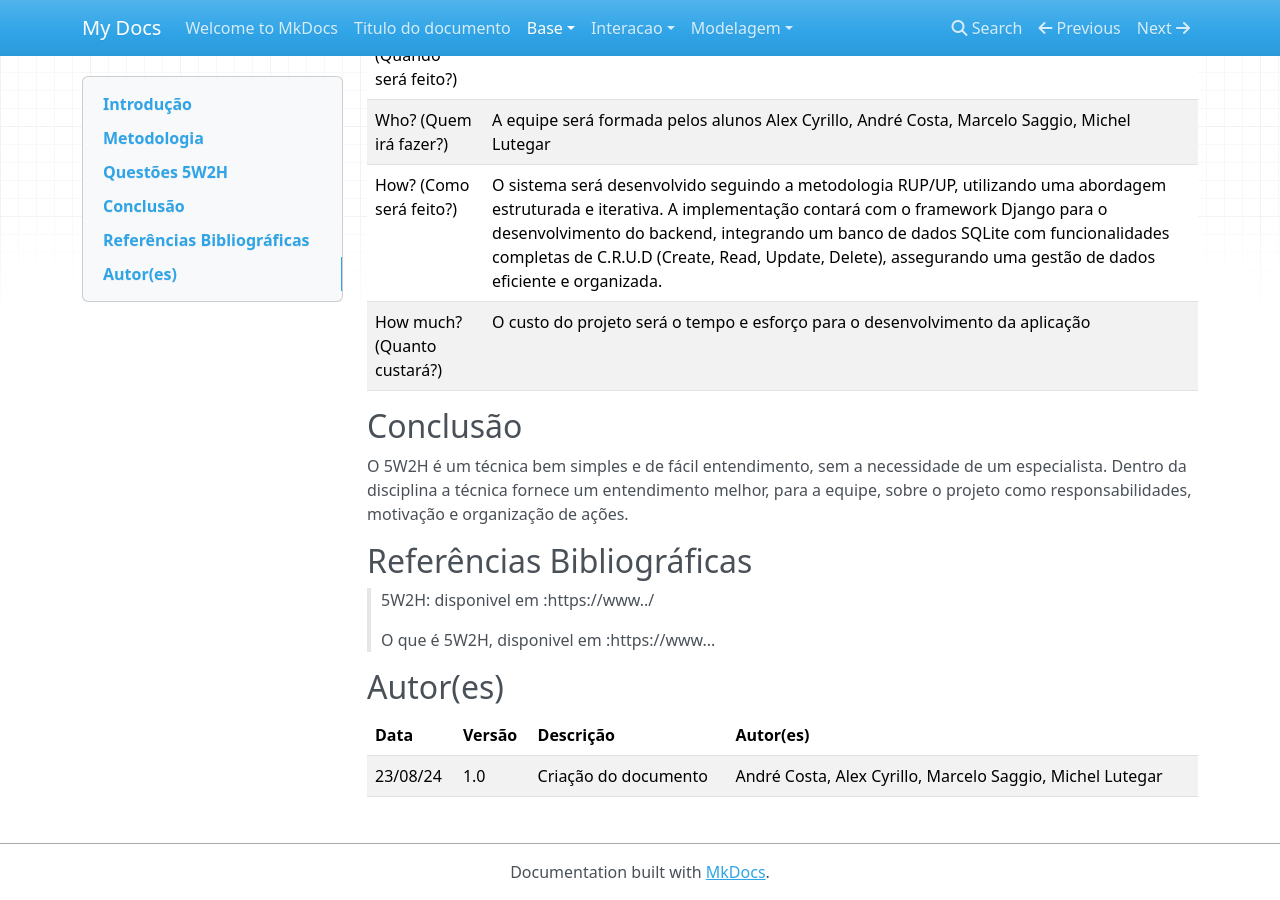
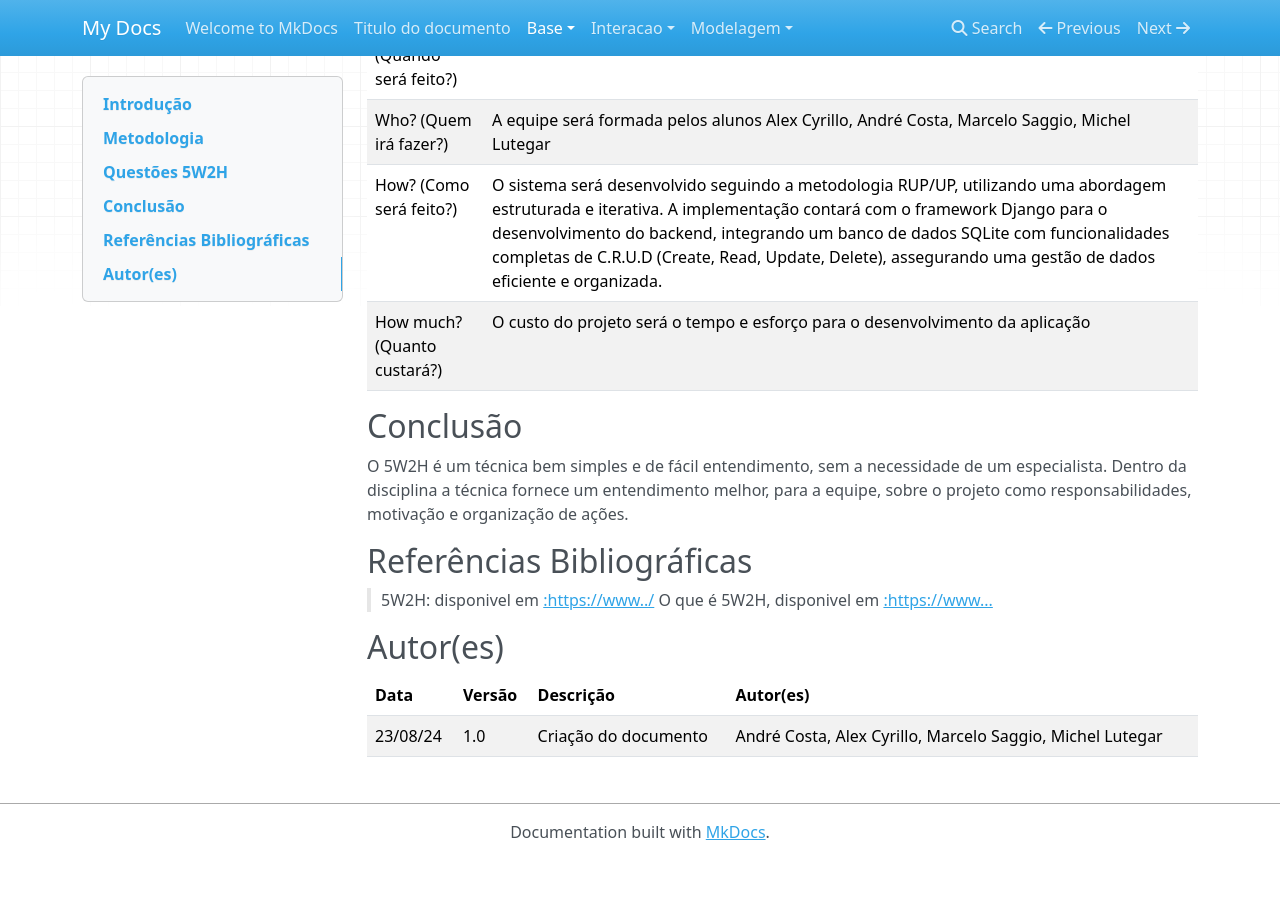
Before and after one commit to Projetos-de-Extensao/PBE_24.2_8002_I_MMAA, an MkDocs documentation site: the page built from docs/base/5w2h.md, in a window 1280 px wide and 900 px high, scrolled down 795 px. Built offline with MkDocs 1.6.1, drawn with Linux system fonts in a browser that asks for light colours; nearby versions of some CDN libraries; after the commit the page ends 1655 px from its top, so only the background shows below that; some of the changed lines change nothing that is shown.

Commit message:
Update 5w2h.md

```diff
--- a/docs/base/5w2h.md
+++ b/docs/base/5w2h.md
@@ -38,9 +38,8 @@ O 5W2H é um técnica bem simples e de fácil entendimento, sem a necessidade de
 
 
 ## Referências Bibliográficas
-> 5W2H: disponivel em :https://www../
-
-> O que é 5W2H, disponivel em :https://www...
+> 5W2H: disponivel em [:https://www../](https://rulez.io/5w2h/)
+> O que é 5W2H, disponivel em [:https://www...](https://foccoerp.com.br/blog/5w2h/)
 
 ## Autor(es)
 | Data | Versão | Descrição | Autor(es) |
```
